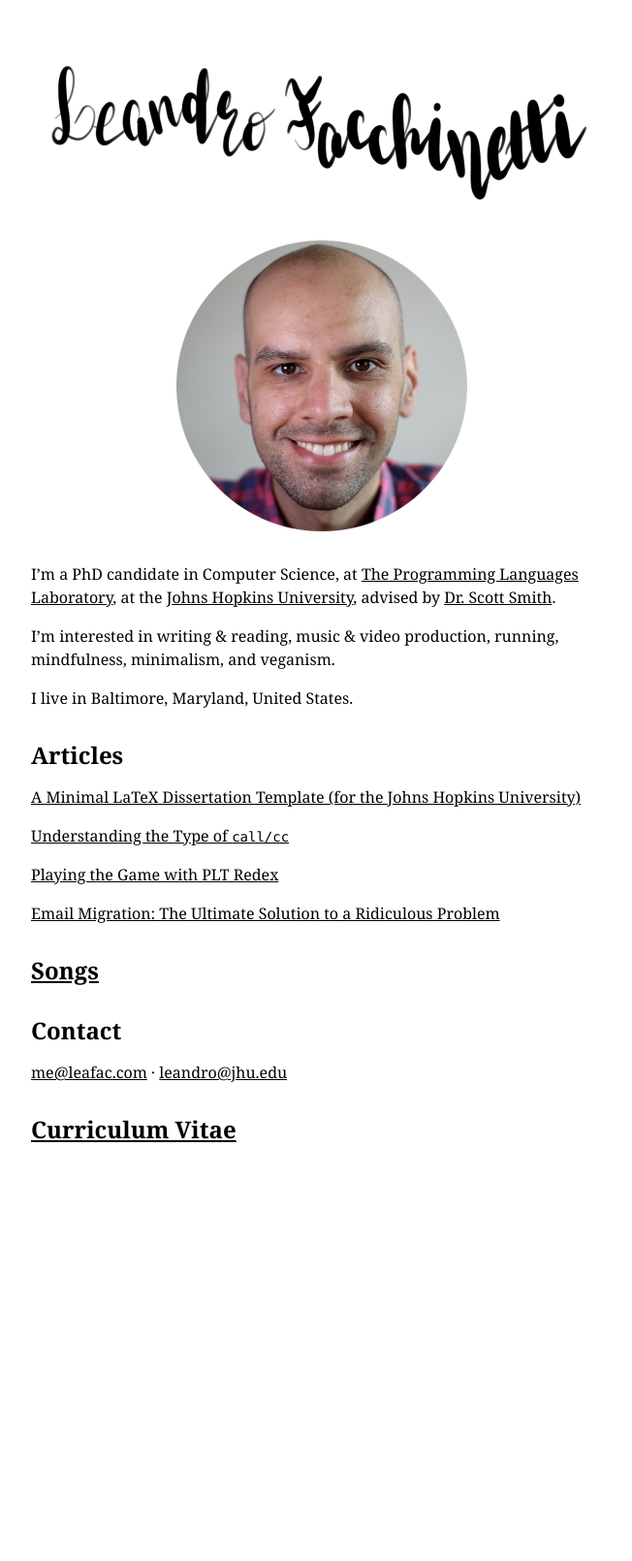
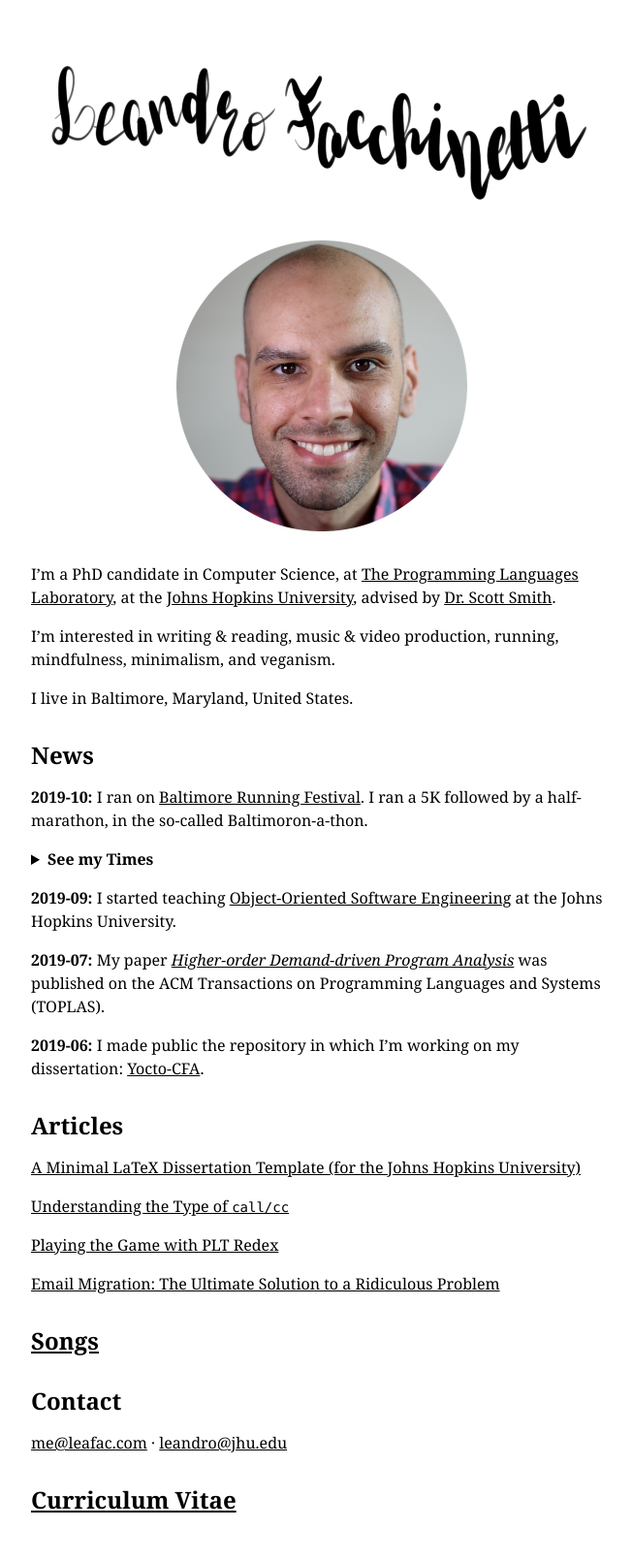
Before and after one commit to leafac/leafac.com, a Jekyll site: the page built from index.md, in a window 1280 px wide. Shown: the whole page at 97% size, without its empty margins (308-960 px from the left). Built offline with Jekyll 4.4.1, drawn with Linux system fonts in a browser that asks for light colours; our own code applies the rules of GitHub Pages for plain Markdown files; before the commit the page ends 1228 px from its top, so only the background shows below that.

Commit message:
Add § News

```diff
--- a/index.md
+++ b/index.md
@@ -7,6 +7,27 @@ I’m a PhD candidate in Computer Science, at [The Programming Languages Laborat
 I’m interested in writing & reading, music & video production, running, mindfulness, minimalism, and veganism.
 
 I live in Baltimore, Maryland, United States.
+
+# News
+
+**2019-10:** I ran on [Baltimore Running Festival](https://www.thebaltimoremarathon.com). I ran a 5K followed by a half-marathon, in the so-called Baltimoron-a-thon.
+
+<details markdown="1">
+<summary>See my Times</summary>
+
+![5K](news/5k.png){:width="576"}
+
+![Half-Marathon](news/half-marathon.png){:width="577"}
+
+![Moron](news/moron.png){:width="577"}
+
+</details>
+
+**2019-09:** I started teaching [Object-Oriented Software Engineering](https://www.jhu-oose.com) at the Johns Hopkins University.
+
+**2019-07:** My paper [_Higher-order Demand-driven Program Analysis_](https://dl.acm.org/citation.cfm?id=3310340) was published on the ACM Transactions on Programming Languages and Systems (TOPLAS).
+
+**2019-06:** I made public the repository in which I’m working on my dissertation: [Yocto-CFA](https://github.com/leafac/yocto-cfa).
 
 # Articles
 
--- a/styles.css
+++ b/styles.css
@@ -73,6 +73,7 @@ audio {
 
 summary {
   cursor: pointer;
+  font-weight: bold;
 }
 
 pre,
```
Also changed, not shown: curriculum-vitae.md (+3 -3 lines), news/5k.png (added), news/half-marathon.png (added), news/moron.png (added).
